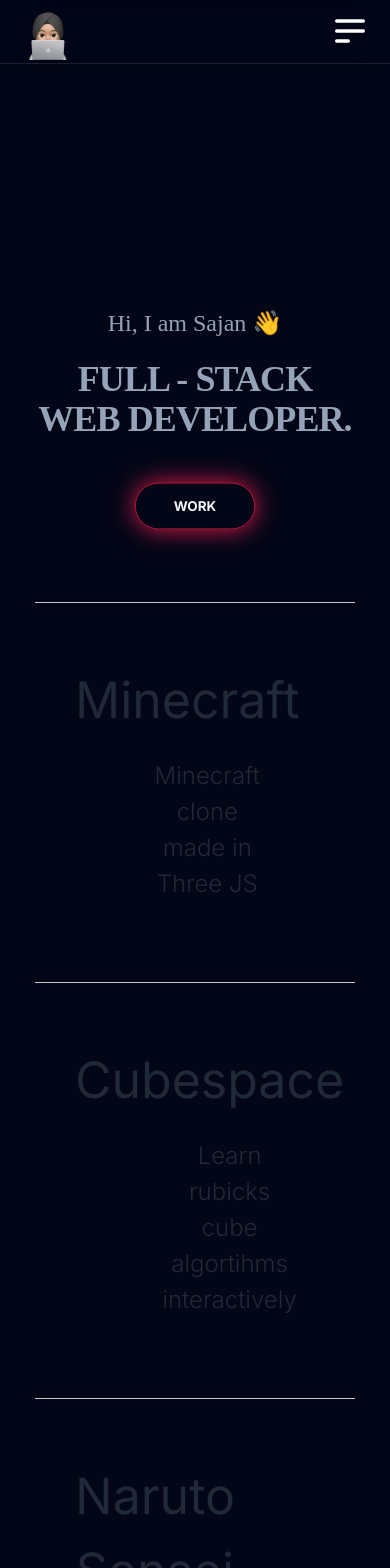
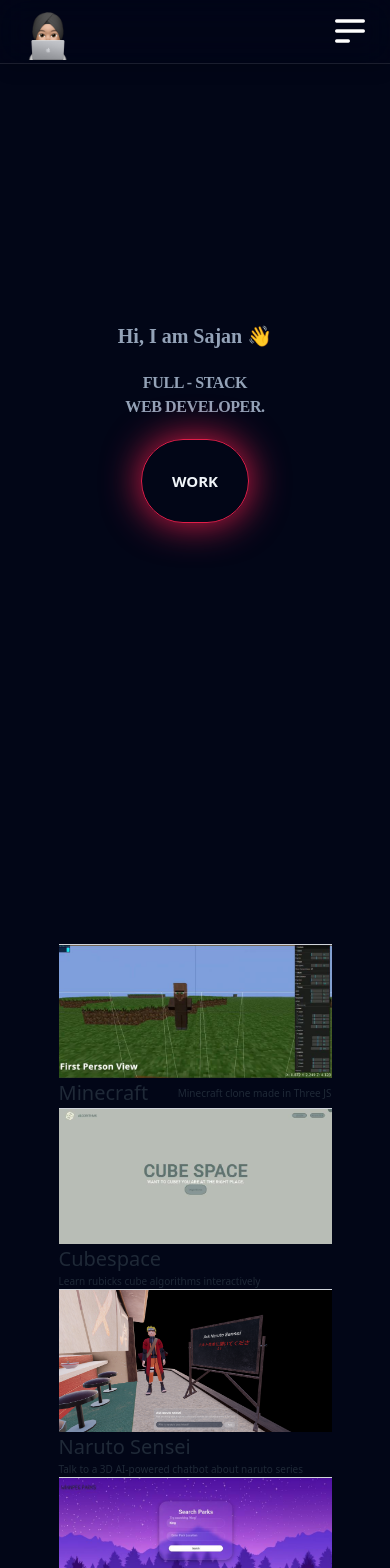
Before and after one commit to SajanGhuman/Portfolio, a Next.js app: page / in a window 390 px wide. Shown: the top 1568 px of the page. Built offline with nearby package versions, Linux system fonts and the light colour scheme.

Commit message:
Fix project gallery responsiveness

```diff
--- a/app/components/project.tsx
+++ b/app/components/project.tsx
@@ -1,10 +1,10 @@
 import React from "react";
-import styles from "./style.module.css";
 import Link from "next/link";
 
 type ProjectProps = {
   index: number;
   title: string;
+  src: string;
   setModal: (modalState: { active: boolean; index: number }) => void;
   pathname: string;
   website_link: string;
@@ -14,6 +14,7 @@
 const Project: React.FC<ProjectProps> = ({
   index,
   title,
+  src,
   setModal,
   pathname,
   website_link,
@@ -31,10 +32,15 @@
       onMouseLeave={() => {
         setModal({ active: false, index });
       }}
-      className={styles.project}
+      className="flex justify-between items-center border-t border-gray-300 cursor-pointer transition-all duration-200  flex-wrap hover:opacity-60 flex-row w-[70vw] gap-0 lg:p-[50px] xl:p-[80px] 2xl:p-[90px]"
     >
-      <h2 className="relative left-[-100px] 500-sm:text-[20px]">{title}</h2>
-      <p className="relative left-[100px] 500-sm:text-[20px]">{desc}</p>
+      <img src={`images/${src}`} className="lg:hidden" />
+      <h2 className="text-[20px] font-normal transition-all duration-400 transform hover:-translate-x-4 sm:text-xl md:text-[20px] lg:text-[30px]  xl:text-[40px] 2xl:text-[50px]">
+        {title}
+      </h2>
+      <p className="text-[10px] font-light transition-all duration-400 transform hover:translate-x-4 sm:text-xl md:text-[15px] lg:text-[17px] xl:text-[20px] 2xl:text-[22px]">
+        {desc}
+      </p>
     </Link>
   );
 };
--- a/app/components/projects.tsx
+++ b/app/components/projects.tsx
@@ -2,11 +2,9 @@
 import { usePathname } from "next/navigation";
 import { useState } from "react";
 import Project from "../components/project";
-import Modal from "../components/modal";
-import styles from "./style.module.css";
+import Modal from "./modal";
 import Button from "./button";
 import { useRouter } from "next/navigation";
-import { relative } from "path";
 
 const projects = [
   {
@@ -20,7 +18,7 @@
   {
     title: "Cubespace",
     src: "cubespace.jpg",
-    desc: "Learn rubicks cube algortihms interactively",
+    desc: "Learn rubicks cube algorithms interactively",
     color: "#E1EFC2",
     website_link: "https://cubespace.sajanghuman.com/",
   },
@@ -34,7 +32,7 @@
   {
     title: "Winnipeg Parks",
     src: "parks.jpg",
-    desc: "Seach nearby parks in winipeg",
+    desc: "Search nearby parks in Winnipeg",
     color: "#A020F0",
     website_link: "https://parks.sajanghuman.com/",
   },
@@ -45,21 +43,15 @@
   const pathname = usePathname();
   const router = useRouter();
 
-  console.log(pathname);
   return (
-    <main
-      className={
-        pathname === "/"
-          ? `${styles.main} 1200-sm:mt-0 900-lg:-lg:mt-[500px] mt-[1000px] mb-[500px]`
-          : `${styles.main}  900-lg:mt-[300px] 500-sm:mt[0px] 700-sm:mt-[500px] mt-[700px] mb-[500px]`
-      }
-    >
-      <div className={styles.body}>
+    <main className={`${pathname === "/" ? "" : ""}`}>
+      <div className="flex flex-col items-center justify-center ">
         {projects.map((project, index) => {
           return (
             <Project
               index={index}
               title={project.title}
+              src={project.src}
               setModal={setModal}
               key={index}
               pathname={pathname}
@@ -70,10 +62,10 @@
         })}
         {pathname === "/" && (
           <Button
-            className="relative top-[50px] w-[200px] h-[50px] text-lg font-bold text-custom-white rounded-md border-2 border-custom-border animate-glowingBorder shadow-button-shadow"
+            className="min-w-[15px] text-[15px] font-bold text-custom-white border-2 border-custom-border animate-glowingBorder shadow-button-shadow"
             onClick={() => router.push("/projects")}
           >
-            MORE WORK <sup className="ml-2">{projects.length}</sup>
+            MORE WORK <sup className="ml-1">{projects.length}</sup>
           </Button>
         )}
       </div>
--- a/app/components/style.module.css
+++ /dev/null
@@ -1,210 +0,0 @@
-.main {
-  display: flex;
-  background-color: #020617;
-  height: 100vh;
-  min-height: 100vh;
-  align-items: center;
-  justify-content: center;
-}
-
-.body {
-  background-color: #020617;
-  width: 1200px;
-  height: auto;
-  min-height: 100vh;
-  display: flex;
-  flex-direction: column;
-  align-items: center;
-  justify-content: center;
-  gap: 20px; /* Added gap between child elements */
-}
-
-/* Responsive Design */
-@media (max-width: 1268px) {
-  .body {
-    width: 70%;
-  }
-  .project {
-    display: relative;
-    top: -200px;
-    flex-wrap: wrap;
-  }
-  .project h2 {
-    left: 0;
-    right: 0;
-  }
-  .project p {
-    left: 0;
-    right: 0;
-  }
-}
-
-@media (max-width: 940px) {
-  .project h2 {
-    font-size: 20px; /* Adjusted font size for small screens */
-    margin-right: 100px;
-  }
-
-  .project p {
-    font-size: 14px; /* Adjusted font size for small screens */
-    right: 10px;
-  }
-
-  .project {
-    padding: 10px 20px; /* Reduced padding for better spacing on small screens */
-    flex-direction: column;
-    align-items: center;
-    justify-content: center;
-  }
-}
-
-@media (max-width: 768px) {
-  .body {
-    width: 70%;
-  }
-  .project h2 {
-    font-size: 10px; /* Adjusted font size for small screens */
-    display: relative;
-    left: -80px;
-  }
-
-  .project p {
-    font-size: 14px; /* Adjusted font size for small screens */
-    display: relative;
-    left: -60px;
-  }
-
-  .project {
-    width: 100%;
-    padding: 0px 0px; /* Reduced padding for better spacing on small screens */
-    flex-direction: column;
-    align-items: center;
-    justify-content: center;
-    overflow: scroll;
-  }
-}
-
-@media (max-width: 400px) {
-  .body {
-    width: 320px; /* Fixed width for small screens */
-  }
-
-  .project h2 {
-    font-size: 32px; /* Adjusted font size for small screens */
-  }
-
-  .project p {
-    font-size: 18px; /* Adjusted font size for small screens */
-  }
-
-  .project {
-    padding: 20px 40px; /* Reduced padding for better spacing on small screens */
-  }
-
-  .cursor,
-  .cursorLabel {
-    width: 80px; /* Reduced size for small screens */
-    height: 80px;
-    font-size: 14px; /* Adjusted font size */
-  }
-
-  .modalContainer {
-    width: 90%; /* Responsive width for modal */
-    max-width: 500px; /* Prevents exceeding max width */
-  }
-}
-
-.project {
-  display: flex;
-  width: 100%;
-  justify-content: space-between;
-  align-items: center;
-  padding: 60px 120px;
-  border-top: 1px solid rgb(201, 201, 201);
-  cursor: pointer;
-  transition: all 0.2s;
-  gap: 20px; /* Added gap between project elements */
-  flex-wrap: wrap; /* Allows wrapping when space is limited */
-}
-
-.project:last-of-type {
-  border-bottom: 1px solid rgb(201, 201, 201);
-}
-
-.project:hover {
-  opacity: 0.6;
-}
-
-.project:hover h2 {
-  transform: translateX(-15px);
-}
-
-.project:hover p {
-  transform: translateX(15px);
-}
-
-.project h2 {
-  font-size: 50px;
-  margin: 0;
-  font-weight: 400;
-  transition: all 0.4s;
-}
-
-.project p {
-  font-size: 24px;
-  transition: all 0.4s;
-  font-weight: 300;
-}
-
-.modalContainer {
-  height: 400px;
-  width: 500px;
-  position: absolute;
-  background-color: white;
-  overflow: hidden;
-  pointer-events: none;
-  display: flex;
-  align-items: center;
-  justify-content: center;
-}
-
-.modalSlider {
-  height: 100%;
-  width: 100%;
-  position: absolute;
-  transition: top 0.5s cubic-bezier(0.76, 0, 0.24, 1);
-}
-
-.modal {
-  height: 100%;
-  width: 100%;
-  display: flex;
-  align-items: center;
-  justify-content: center;
-}
-
-.modal img {
-  height: auto;
-  max-width: 100%;
-}
-
-.cursor,
-.cursorLabel {
-  width: 100px;
-  height: 100px;
-  border-radius: 50%;
-  background-color: #455ce9;
-  color: white;
-  position: absolute;
-  z-index: 2;
-  display: flex;
-  align-items: center;
-  justify-content: center;
-  font-size: 16px;
-  font-weight: 300;
-  pointer-events: none;
-}
-
-.cursorLabel {
-  background-color: transparent;
-}
--- a/app/globals.css
+++ b/app/globals.css
@@ -5,22 +5,4 @@
 html,
 body {
   scroll-behavior: smooth;
-  @apply bg-[#020617];
 }
-
-.main {
-  display: flex;
-  height: 100vh;
-  align-items: center;
-  justify-content: center;
-}
-
-.body {
-  width: 1000px;
-  display: flex;
-  flex-direction: column;
-  align-items: center;
-  justify-content: center;
-  background: "#020617";
-  background-color: "#020617";
-}
--- a/app/layout.tsx
+++ b/app/layout.tsx
@@ -1,8 +1,6 @@
 import type { Metadata } from "next";
-import { Inter } from "next/font/google";
 import "./globals.css";
-
-const inter = Inter({ subsets: ["latin"] });
+import { Open_Sans, Roboto_Mono } from "next/font/google";
 
 export const metadata: Metadata = {
   title: "Portfolio",
@@ -16,7 +14,7 @@
 }>) {
   return (
     <html lang="en">
-      <body className={inter.className}>{children}</body>
+      <body className="Roboto_Mono.className">{children}</body>
     </html>
   );
 }
--- /dev/null
+++ b/app/modern-normal.css
@@ -0,0 +1,213 @@
+/*! modern-normalize v3.0.0 | MIT License | https://github.com/sindresorhus/modern-normalize */
+
+/*
+Document
+========
+*/
+
+/**
+Use a better box model (opinionated).
+*/
+
+*,
+::before,
+::after {
+	box-sizing: border-box;
+}
+
+html {
+	/* Improve consistency of default fonts in all browsers. (https://github.com/sindresorhus/modern-normalize/issues/3) */
+	font-family:
+		system-ui,
+		'Segoe UI',
+		Roboto,
+		Helvetica,
+		Arial,
+		sans-serif,
+		'Apple Color Emoji',
+		'Segoe UI Emoji';
+	line-height: 1.15; /* 1. Correct the line height in all browsers. */
+	-webkit-text-size-adjust: 100%; /* 2. Prevent adjustments of font size after orientation changes in iOS. */
+	tab-size: 4; /* 3. Use a more readable tab size (opinionated). */
+}
+
+/*
+Sections
+========
+*/
+
+body {
+	margin: 0; /* Remove the margin in all browsers. */
+}
+
+/*
+Text-level semantics
+====================
+*/
+
+/**
+Add the correct font weight in Chrome and Safari.
+*/
+
+b,
+strong {
+	font-weight: bolder;
+}
+
+/**
+1. Improve consistency of default fonts in all browsers. (https://github.com/sindresorhus/modern-normalize/issues/3)
+2. Correct the odd 'em' font sizing in all browsers.
+*/
+
+code,
+kbd,
+samp,
+pre {
+	font-family:
+		ui-monospace,
+		SFMono-Regular,
+		Consolas,
+		'Liberation Mono',
+		Menlo,
+		monospace; /* 1 */
+	font-size: 1em; /* 2 */
+}
+
+/**
+Add the correct font size in all browsers.
+*/
+
+small {
+	font-size: 80%;
+}
+
+/**
+Prevent 'sub' and 'sup' elements from affecting the line height in all browsers.
+*/
+
+sub,
+sup {
+	font-size: 75%;
+	line-height: 0;
+	position: relative;
+	vertical-align: baseline;
+}
+
+sub {
+	bottom: -0.25em;
+}
+
+sup {
+	top: -0.5em;
+}
+
+/*
+Tabular data
+============
+*/
+
+/**
+Correct table border color inheritance in Chrome and Safari. (https://issues.chromium.org/issues/40615503, https://bugs.webkit.org/show_bug.cgi?id=195016)
+*/
+
+table {
+	border-color: currentcolor;
+}
+
+/*
+Forms
+=====
+*/
+
+/**
+1. Change the font styles in all browsers.
+2. Remove the margin in Firefox and Safari.
+*/
+
+button,
+input,
+optgroup,
+select,
+textarea {
+	font-family: inherit; /* 1 */
+	font-size: 100%; /* 1 */
+	line-height: 1.15; /* 1 */
+	margin: 0; /* 2 */
+}
+
+/**
+Correct the inability to style clickable types in iOS and Safari.
+*/
+
+button,
+[type='button'],
+[type='reset'],
+[type='submit'] {
+	-webkit-appearance: button;
+}
+
+/**
+Remove the padding so developers are not caught out when they zero out 'fieldset' elements in all browsers.
+*/
+
+legend {
+	padding: 0;
+}
+
+/**
+Add the correct vertical alignment in Chrome and Firefox.
+*/
+
+progress {
+	vertical-align: baseline;
+}
+
+/**
+Correct the cursor style of increment and decrement buttons in Safari.
+*/
+
+::-webkit-inner-spin-button,
+::-webkit-outer-spin-button {
+	height: auto;
+}
+
+/**
+1. Correct the odd appearance in Chrome and Safari.
+2. Correct the outline style in Safari.
+*/
+
+[type='search'] {
+	-webkit-appearance: textfield; /* 1 */
+	outline-offset: -2px; /* 2 */
+}
+
+/**
+Remove the inner padding in Chrome and Safari on macOS.
+*/
+
+::-webkit-search-decoration {
+	-webkit-appearance: none;
+}
+
+/**
+1. Correct the inability to style clickable types in iOS and Safari.
+2. Change font properties to 'inherit' in Safari.
+*/
+
+::-webkit-file-upload-button {
+	-webkit-appearance: button; /* 1 */
+	font: inherit; /* 2 */
+}
+
+/*
+Interactive
+===========
+*/
+
+/*
+Add the correct display in Chrome and Safari.
+*/
+
+summary {
+	display: list-item;
+}
--- a/app/page.jsx
+++ b/app/page.jsx
@@ -5,34 +5,27 @@
 
 export default function Home() {
   return (
-    <main className="overflow-hidden bg-custom-gray h-[300vh] sm:h-[300vh] min-h-screen flex flex-col">
+    <main className="bg-custom-gray">
+      <Navbar />
       <section
         id="home"
-        className="flex flex-col items-center justify-center h-[100vh] w-full text-center"
+        className="flex flex-col gap-5 justify-center items-center select-none mb-[100px] min-h-[100vh]"
       >
-        <Navbar />
-        <div className="flex flex-col gap-5 justify-center items-center select-none">
-          <h2 className="text-custom-off-white font-general_sans text-2xl sm:text-4xl lg:text-5xl 2xl:text-7xl">
+        <h2 className="text-custom-off-white font-bold font-general_sans text-[20px] sm:text-[40px] md:text-[50px] lg:text-[60px] xl:text-[80px] 2xl:text-[90px]">
           Hi, I am Sajan 👋
         </h2>
-          <h1 className="text-custom-off-white font-general_sans font-bold tracking-tight text-4xl sm:text-6xl lg:text-7xl xl:text-7xl 2xl:text-10xl">
+        <h1 className="text-custom-off-white font-general_sans font-bold tracking-tight text-center sm:text-[30px] lg:text-[45px] xl:text-[60px] 2xl:text-[70px]">
           FULL - STACK
           <br />
           WEB DEVELOPER.
         </h1>
-          <div className="scale-75 md:scale-100 block mt-4">
         <Link href="#projects">
-              <Button className="relative w-40 h-12 text-lg font-bold text-custom-white rounded-md border-2 border-custom-border animate-glowingBorder shadow-button-shadow">
+          <Button className="min-w-[15px] text-[15px] font-bold text-custom-white border-2 border-custom-border animate-glowingBorder shadow-button-shadow lg:w-[20px]">
             WORK
           </Button>
         </Link>
-          </div>
-        </div>
       </section>
-      <section
-        id="projects"
-        className="flex flex-col items-center justify-center h-[110vh] w-full text-center"
-      >
+      <section id="projects" className="min-h-screen scroll-mt-[100px]">
         <Projects />
       </section>
     </main>
--- a/tailwind.config.ts
+++ b/tailwind.config.ts
@@ -30,8 +30,6 @@
         "custom-grey": "#2B2B2B",
       },
       screens: {
-        no: "0px",
-        "xx-sm": "375px",
         "x-sm": "375px",
         "400-sm": "400px",
         "420-sm": "420px",
```
Also changed, not shown: app/components/modal.jsx (+17 -24 lines), app/components/navbar.tsx (+21 -11 lines). Lines whose indentation alone changed are shown as unchanged.
